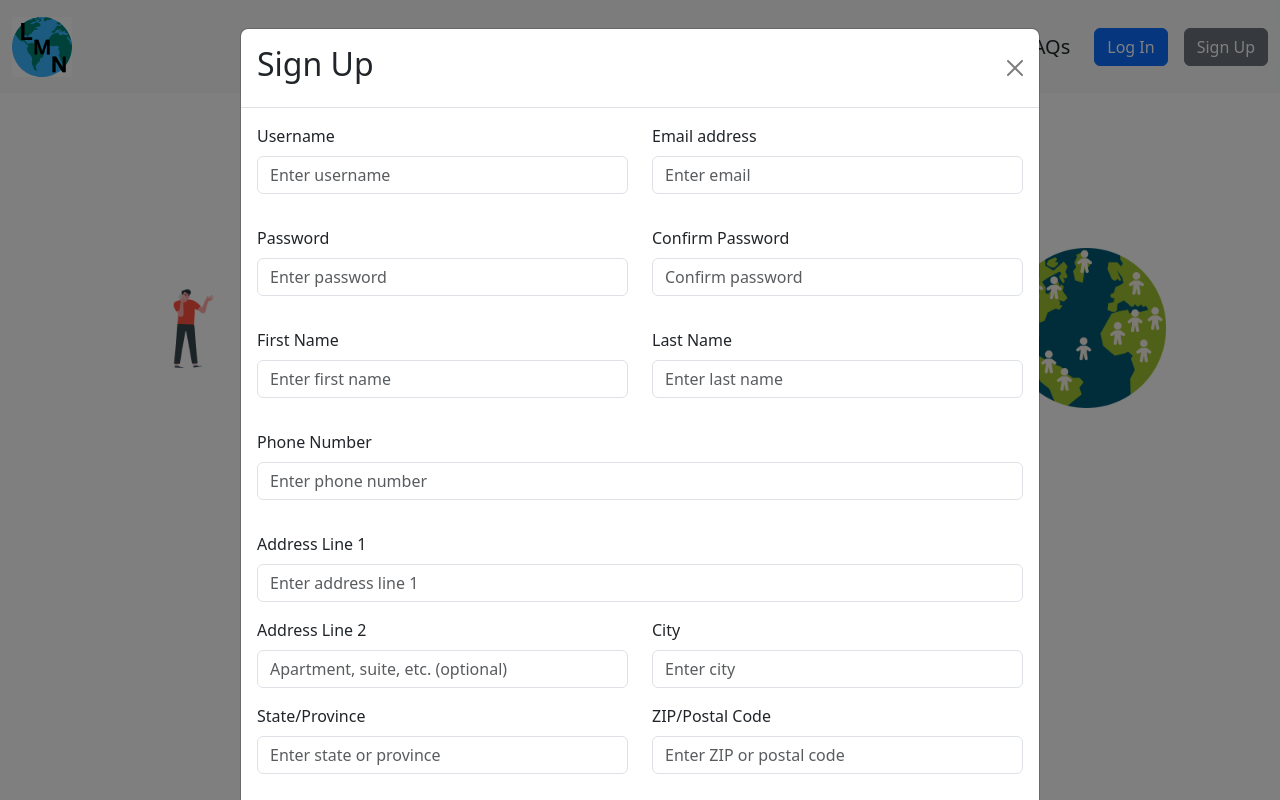
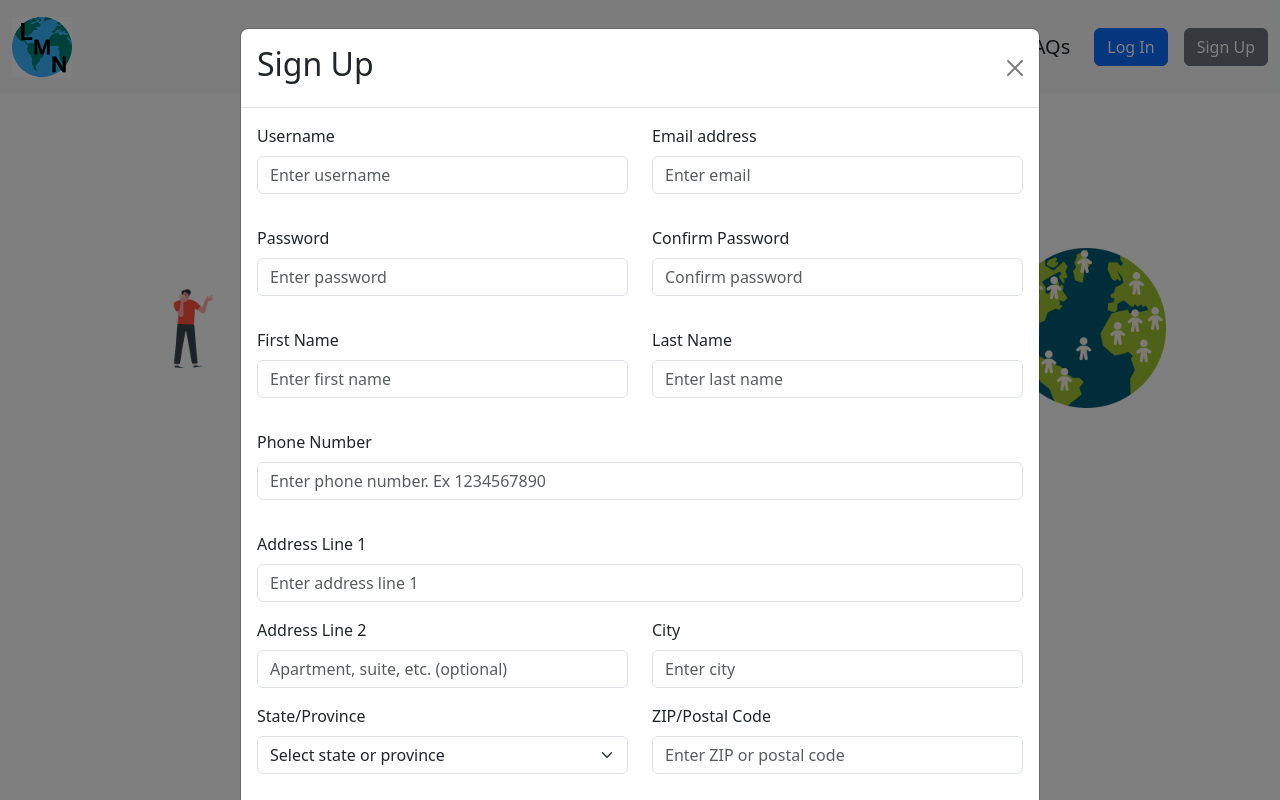
Before and after one commit to Whitman2003/LMN, a React (Vite) app in the folder frontend/: page / in a window 1280 px wide. Both pictures are taken after a click on the button "Sign Up". Built offline with nearby package versions, Linux system fonts and the light colour scheme.

Commit message:
Set up checks in the frontend sign up

```diff
--- a/frontend/src/components/landing/SignUp.jsx
+++ b/frontend/src/components/landing/SignUp.jsx
@@ -1,5 +1,57 @@
+const phoneRegex = /^\d{10}$/;
+const zipRegex = /^\d{5}(-\d{4})?$/;
+const passwordRegex = /^(?=.*[a-z])(?=.*[A-Z])(?=.*\d)(?=.*[\W_]).{8,}$/;
+
 export default function SignUp({ show, onClose }) {
     if (!show) return null;
+
+    const handleSubmit = (e) => {
+        e.preventDefault();
+
+        const form = e.target;
+
+        const formData = {
+            username: form.username.value.trim(),
+            email: form.email.value.trim(),
+            password: form.password.value.trim(),
+            confirmPassword: form.confirmPassword.value.trim(),
+            firstName: form.firstName.value.trim(),
+            lastName: form.lastName.value.trim(),
+            phone: form.phone.value.trim(),
+            addressLine1: form.addressLine1.value.trim(),
+            addressLine2: form.addressLine2.value.trim(),
+            city: form.city.value.trim(),
+            state: form.state.value,
+            zip: form.zip.value.trim(),
+        };
+
+        if (!username || !email || !password || !confirmPassword || !firstName || !lastName || !phone || !addressLine1 || !city || !state || !zip) {
+            alert("Please fill in all required fields.");
+            return;
+        }
+
+        if (formData.password !== formData.confirmPassword) {
+            alert("Passwords do not match.");
+            return;
+        }
+
+        if (!passwordRegex.test(formData.password)) {
+            alert("Password must be at least 8 characters long and include uppercase, lowercase, number, and special character.");
+            return;
+        }
+
+        if (!phoneRegex.test(formData.phone)) {
+            alert("Please enter a valid 10-digit phone number.");
+            return;
+        }
+
+        if (!zipRegex.test(formData.zip)) {
+            alert("Please enter a valid ZIP or postal code.");
+            return;
+        }
+
+        alert("Form submitted successfully!");
+    };
 
     return (
         <div className="modal d-block" tabIndex="-1" role="dialog" style={{ backgroundColor: 'rgba(0, 0, 0, 0.5)' }}>
@@ -10,68 +62,120 @@ export default function SignUp({ show, onClose }) {
                         <button type="button" className="btn-close" aria-label="Close" onClick={onClose}></button>
                     </div>
                     <div className="modal-body">
-                        <form>
+                        <form onSubmit={handleSubmit}>
                             <div className="mb-3">
                                 <div className="row mb-3">
                                     <div className="col-md-6 text-start">
                                         <label htmlFor="username" className="form-label">Username</label>
-                                        <input type="text" className="form-control" id="username" placeholder="Enter username" />
+                                        <input type="text" className="form-control" id="username" placeholder="Enter username" required/>
                                     </div>
                                     <div className="col-md-6 text-start">
                                         <label htmlFor="email" className="form-label">Email address</label>
-                                        <input type="email" className="form-control" id="email" placeholder="Enter email" />
+                                        <input type="email" className="form-control" id="email" placeholder="Enter email" required/>
                                     </div>
                                 </div>
 
                                 <div className="row mb-3">
                                     <div className="col-md-6 text-start">
                                         <label htmlFor="password" className="form-label mt-3">Password</label>
-                                        <input type="password" className="form-control" id="password" placeholder="Enter password" />
+                                        <input type="password" className="form-control" id="password" placeholder="Enter password" required/>
                                     </div>
                                     <div className="col-md-6 text-start">
                                         <label htmlFor="confirmPassword" className="form-label mt-3">Confirm Password</label>
-                                        <input type="password" className="form-control" id="confirmPassword" placeholder="Confirm password" />
+                                        <input type="password" className="form-control" id="confirmPassword" placeholder="Confirm password" required/>
                                     </div>
                                 </div>
 
                                 <div className="row mb-3">
                                     <div className="col-md-6 text-start">
                                         <label htmlFor="firstName" className="form-label mt-3">First Name</label>
-                                        <input type="text" className="form-control" id="firstName" placeholder="Enter first name" />
+                                        <input type="text" className="form-control" id="firstName" placeholder="Enter first name" required/>
                                     </div>
                                     <div className="col-md-6 text-start">
                                         <label htmlFor="lastName" className="form-label mt-3">Last Name</label>
-                                        <input type="text" className="form-control" id="lastName" placeholder="Enter last name" />
+                                        <input type="text" className="form-control" id="lastName" placeholder="Enter last name" required/>
                                     </div>
                                 </div>
 
                                 <div className="row mb-3">
                                     <div className="text-start">
                                         <label htmlFor="phone" className="form-label mt-3">Phone Number</label>
-                                        <input type="tel" className="form-control" id="phone" placeholder="Enter phone number" />
+                                        <input type="tel" className="form-control" id="phone" placeholder="Enter phone number. Ex 1234567890" required/>
                                     </div>
                                 </div>
 
                                 <div className="row mb-3">
                                     <div className="col-md-12 text-start">
                                         <label htmlFor="addressLine1" className="form-label mt-3">Address Line 1</label>
-                                        <input type="text" className="form-control" id="addressLine1" placeholder="Enter address line 1" />
+                                        <input type="text" className="form-control" id="addressLine1" placeholder="Enter address line 1" required/>
                                     </div>
                                     <div className="col-md-6 text-start mt-3">
                                         <label htmlFor="addressLine2" className="form-label">Address Line 2</label>
-                                        <input type="text" className="form-control" id="addressLine2" placeholder="Apartment, suite, etc. (optional)" />
+                                        <input type="text" className="form-control" id="addressLine2" placeholder="Apartment, suite, etc. (optional)"/>
                                     </div>
                                     <div className="col-md-6 text-start mt-3">
                                         <label htmlFor="city" className="form-label">City</label>
-                                        <input type="text" className="form-control" id="city" placeholder="Enter city" />
+                                        <input type="text" className="form-control" id="city" placeholder="Enter city" required/>
                                     </div>
                                     <div className="col-md-6 text-start mt-3">
                                         <label htmlFor="state" className="form-label">State/Province</label>
-                                        <input type="text" className="form-control" id="state" placeholder="Enter state or province" />
+                                        <select className="form-select" id="state" required>
+                                            <option value="" disabled selected>Select state or province</option>
+                                            <option value="AL">Alabama</option>
+                                            <option value="AK">Alaska</option>
+                                            <option value="AZ">Arizona</option>
+                                            <option value="AR">Arkansas</option>
+                                            <option value="CA">California</option>
+                                            <option value="CO">Colorado</option>
+                                            <option value="CT">Connecticut</option>
+                                            <option value="DE">Delaware</option>
+                                            <option value="FL">Florida</option>
+                                            <option value="GA">Georgia</option>
+                                            <option value="HI">Hawaii</option>
+                                            <option value="ID">Idaho</option>
+                                            <option value="IL">Illinois</option>
+                                            <option value="IN">Indiana</option>
+                                            <option value="IA">Iowa</option>
+                                            <option value="KS">Kansas</option>
+                                            <option value="KY">Kentucky</option>
+                                            <option value="LA">Louisiana</option>
+                                            <option value="ME">Maine</option>
+                                            <option value="MD">Maryland</option>
+                                            <option value="MA">Massachusetts</option>
+                                            <option value="MI">Michigan</option>
+                                            <option value="MN">Minnesota</option>
+                                            <option value="MS">Mississippi</option>
+                                            <option value="MO">Missouri</option>
+                                            <option value="MT">Montana</option>
+                                            <option value="NE">Nebraska</option>
+                                            <option value="NV">Nevada</option>
+                                            <option value="NH">New Hampshire</option>
+                                            <option value="NJ">New Jersey</option>
+                                            <option value="NM">New Mexico</option>
+                                            <option value="NY">New York</option>
+                                            <option value="NC">North Carolina</option>
+                                            <option value="ND">North Dakota</option>
+                                            <option value="OH">Ohio</option>
+                                            <option value="OK">Oklahoma</option>
+                                            <option value="OR">Oregon</option>
+                                            <option value="PA">Pennsylvania</option>
+                                            <option value="RI">Rhode Island</option>
+                                            <option value="SC">South Carolina</option>
+                                            <option value="SD">South Dakota</option>
+                                            <option value="TN">Tennessee</option>
+                                            <option value="TX">Texas</option>
+                                            <option value="UT">Utah</option>
+                                            <option value="VT">Vermont</option>
+                                            <option value="VA">Virginia</option>
+                                            <option value="WA">Washington</option>
+                                            <option value="WV">West Virginia</option>
+                                            <option value="WI">Wisconsin</option>
+                                            <option value="WY">Wyoming</option>
+                                        </select>
                                     </div>
                                     <div className="col-md-6 text-start mt-3">
                                         <label htmlFor="zip" className="form-label">ZIP/Postal Code</label>
-                                        <input type="text" className="form-control" id="zip" placeholder="Enter ZIP or postal code" />
+                                        <input type="text" className="form-control" id="zip" placeholder="Enter ZIP or postal code" required/>
                                     </div>
                                 </div>
                             </div>
```
Also changed, not shown: 1 other file (tests, documents, lock files or other folders).
